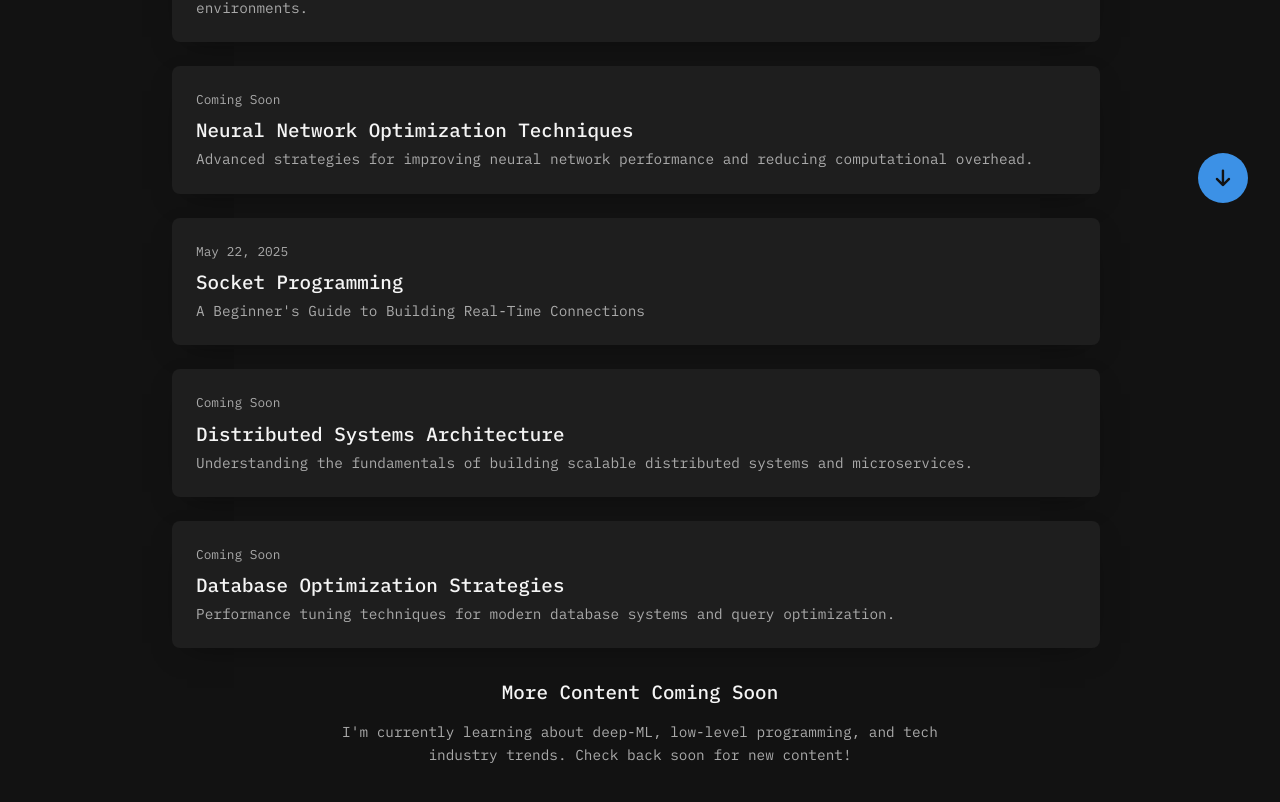
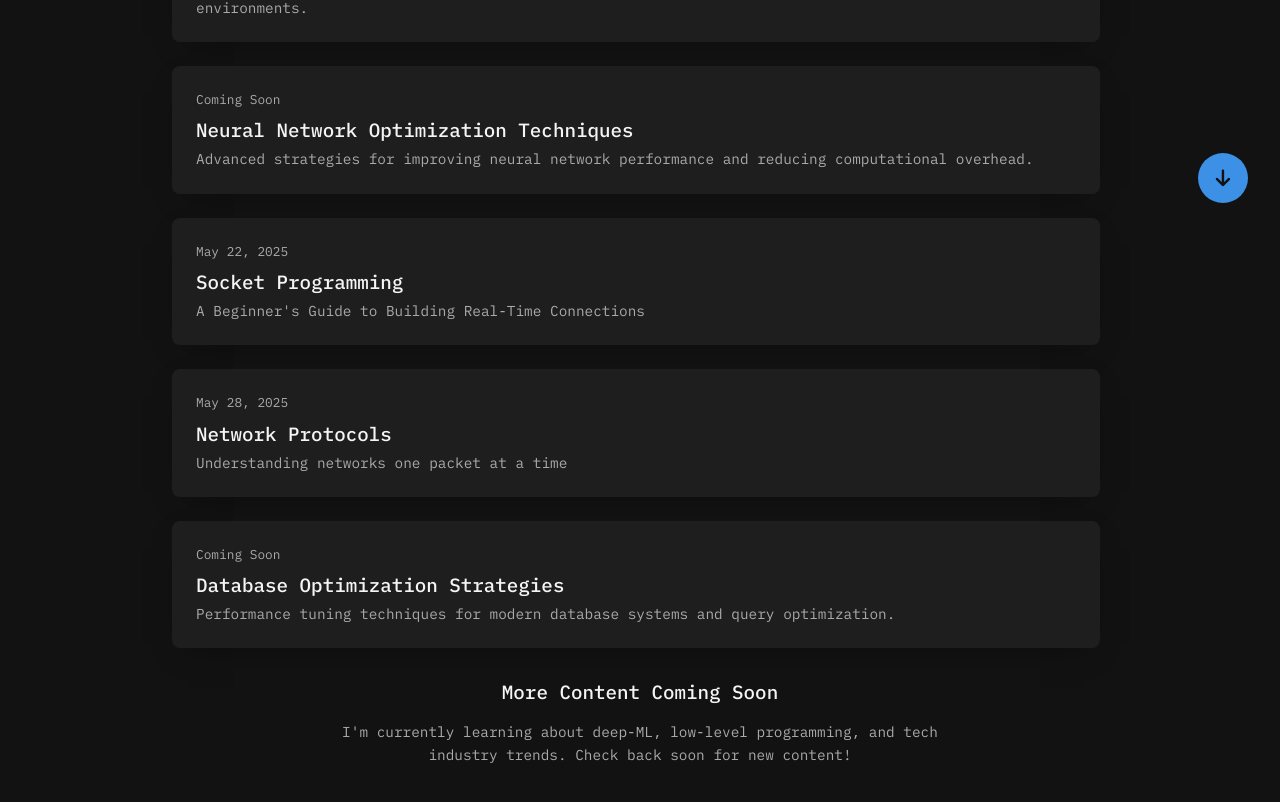
Before and after one commit to gaurav-bhardwaj29/web.site, a React (Create React App) app: page /blog in a window 1280 px wide. Shown: the part 565-1367 px from the top of the page. Built offline with nearby package versions, Linux system fonts and the light colour scheme.

Commit message:
refreshed blogs

```diff
--- a/src/pages/Blog/Blog.js
+++ b/src/pages/Blog/Blog.js
@@ -202,11 +202,11 @@ const Blog = () => {
     },
     {
       id: 5,
-      title: "Distributed Systems Architecture",
-      excerpt: "Understanding the fundamentals of building scalable distributed systems and microservices.",
-      date: "Coming Soon",
+      title: "Network Protocols",
+      excerpt: "Understanding networks one packet at a time",
+      date: "May 28, 2025",
       topic: "Systems",
-      mediumLink: "https://medium.com/@yourusername/distributed-systems"
+      mediumLink: "https://medium.com/@gaurav290802/networkbits-02e97ee7fc54"
     },
     {
       id: 6,
```
